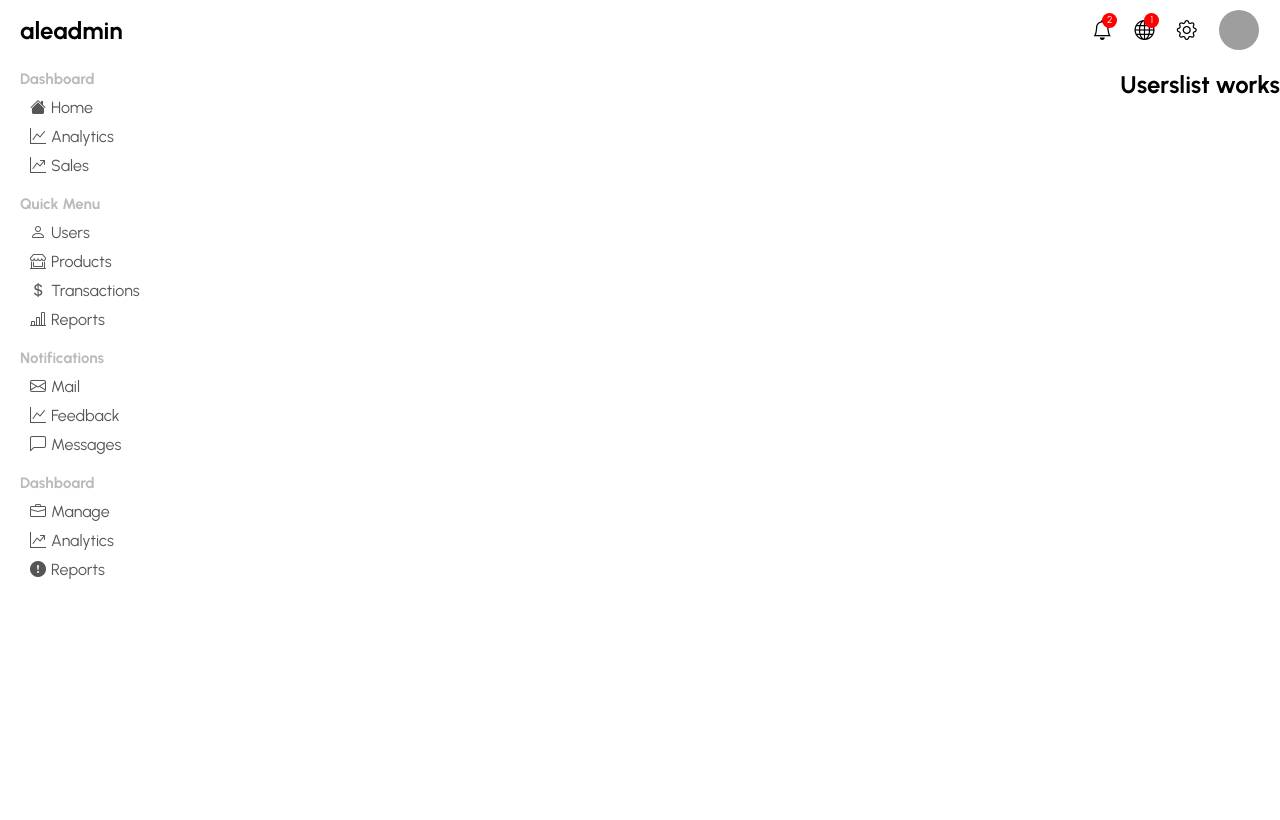
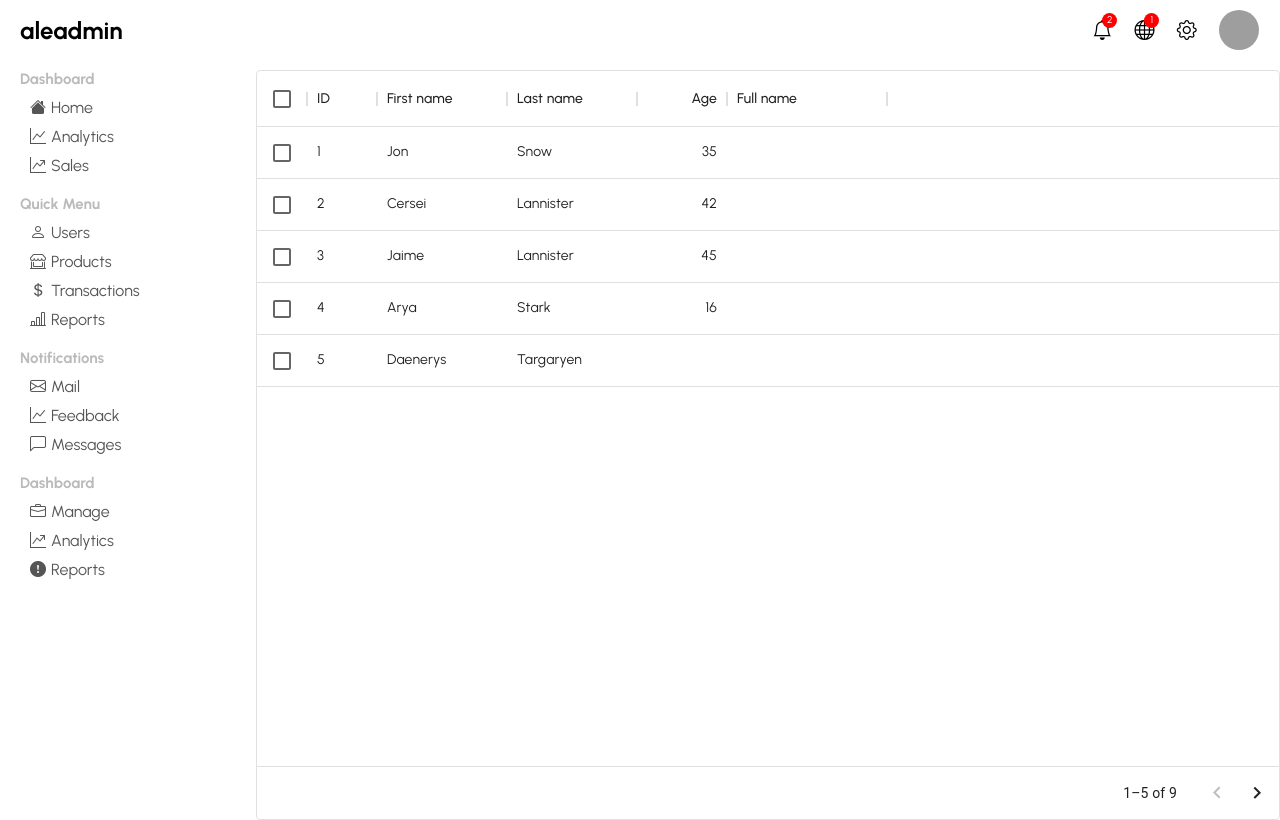
Before and after one commit to ginebras/react-dashboard, a React (Create React App) app: page /users in a window 1280 px wide. Built offline with nearby package versions, Linux system fonts and the light colour scheme; grey boxes are pictures that could not be loaded.

Commit message:
4 files modified

```diff
--- a/src/components/WidgetLg/WidgetLg.jsx
+++ b/src/components/WidgetLg/WidgetLg.jsx
@@ -3,6 +3,8 @@ import './WidgetLg.css';
 
 export default function WidgetLg() {
   const type = 'Aproved';
+  const type1 = 'Decline';
+  const type2 = 'Pending';
   return (
     <div className="widgetLg">
       <h2 className="widgetLgTitle">Latest Transactions</h2>
@@ -29,7 +31,22 @@ export default function WidgetLg() {
             <td className="widgetLgDate">2 Jun 2021</td>
             <td className="widgetLgAmount">$122.00</td>
             <td className="widgetLgTd">
-              <button className={`widgetLgButton ${type}`}>Approved</button>
+              <button className={`widgetLgButton ${type}`}>{type}</button>
+            </td>
+          </tr>
+          <tr>
+            <td className="widgetLgUser">
+              <img
+                src="https://images.unsplash.com/photo-1649228537048-227a135e86d2?ixlib=rb-1.2.1&ixid=MnwxMjA3fDB8MHx0b3BpYy1mZWVkfDd8UzRNS0xBc0JCNzR8fGVufDB8fHx8&auto=format&fit=crop&w=600&q=60"
+                alt="customer-avatar"
+                className="widgetLgImg"
+              />
+              <span>Camila Susan</span>
+            </td>
+            <td className="widgetLgDate">2 Jun 2021</td>
+            <td className="widgetLgAmount">$122.00</td>
+            <td className="widgetLgTd">
+              <button className={`widgetLgButton ${type1}`}>{type1}</button>
             </td>
           </tr>
           <tr>
@@ -59,22 +76,7 @@ export default function WidgetLg() {
             <td className="widgetLgDate">2 Jun 2021</td>
             <td className="widgetLgAmount">$122.00</td>
             <td className="widgetLgTd">
-              <button className={`widgetLgButton ${type}`}>Approved</button>
-            </td>
-          </tr>
-          <tr>
-            <td className="widgetLgUser">
-              <img
-                src="https://images.unsplash.com/photo-1649228537048-227a135e86d2?ixlib=rb-1.2.1&ixid=MnwxMjA3fDB8MHx0b3BpYy1mZWVkfDd8UzRNS0xBc0JCNzR8fGVufDB8fHx8&auto=format&fit=crop&w=600&q=60"
-                alt="customer-avatar"
-                className="widgetLgImg"
-              />
-              <span>Camila Susan</span>
-            </td>
-            <td className="widgetLgDate">2 Jun 2021</td>
-            <td className="widgetLgAmount">$122.00</td>
-            <td className="widgetLgTd">
-              <button className={`widgetLgButton ${type}`}>Approved</button>
+              <button className={`widgetLgButton ${type2}`}>{type2}</button>
             </td>
           </tr>
         </tbody>
--- a/src/pages/UsersList/UsersList.css
+++ b/src/pages/UsersList/UsersList.css
@@ -0,0 +1,3 @@
+.users-list {
+  flex: 4;
+}
--- a/src/pages/UsersList/UsersList.jsx
+++ b/src/pages/UsersList/UsersList.jsx
@@ -1,9 +1,49 @@
 import React from 'react';
+import { DataGrid } from '@mui/x-data-grid';
+
+import './UsersList.css';
 
 export default function UsersList() {
+  const columns = [
+    { field: 'id', headerName: 'ID', width: 70 },
+    { field: 'firstName', headerName: 'First name', width: 130 },
+    { field: 'lastName', headerName: 'Last name', width: 130 },
+    {
+      field: 'age',
+      headerName: 'Age',
+      type: 'number',
+      width: 90,
+    },
+    {
+      field: 'fullName',
+      headerName: 'Full name',
+      description: 'This column has a value getter and is not sortable.',
+      sortable: false,
+      width: 160,
+    },
+  ];
+
+  const rows = [
+    { id: 1, lastName: 'Snow', firstName: 'Jon', age: 35 },
+    { id: 2, lastName: 'Lannister', firstName: 'Cersei', age: 42 },
+    { id: 3, lastName: 'Lannister', firstName: 'Jaime', age: 45 },
+    { id: 4, lastName: 'Stark', firstName: 'Arya', age: 16 },
+    { id: 5, lastName: 'Targaryen', firstName: 'Daenerys', age: null },
+    { id: 6, lastName: 'Melisandre', firstName: null, age: 150 },
+    { id: 7, lastName: 'Clifford', firstName: 'Ferrara', age: 44 },
+    { id: 8, lastName: 'Frances', firstName: 'Rossini', age: 36 },
+    { id: 9, lastName: 'Roxie', firstName: 'Harvey', age: 65 },
+  ];
+
   return (
-    <div>
-      <h2 className="re">Userslist works</h2>
+    <div className="users-list">
+      <DataGrid
+        rows={rows}
+        columns={columns}
+        pageSize={5}
+        rowsPerPageOptions={[5]}
+        checkboxSelection
+      />
     </div>
   );
 }
```
Also changed, not shown: package.json (+13 -5 lines).
